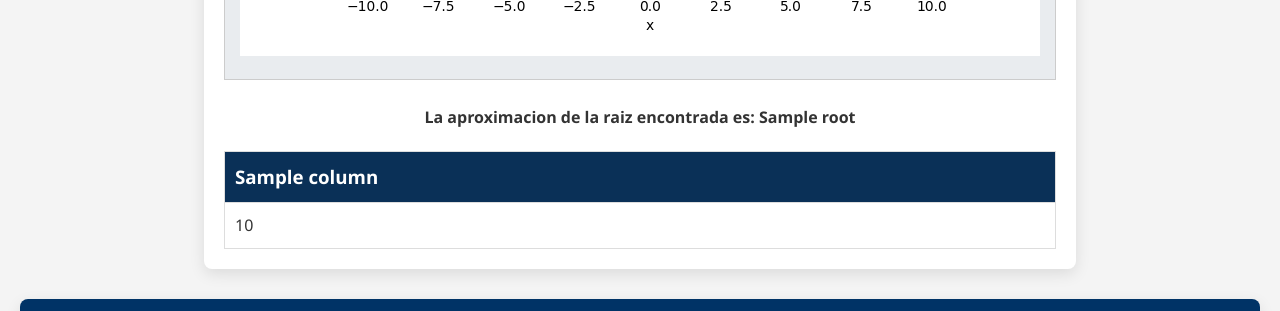
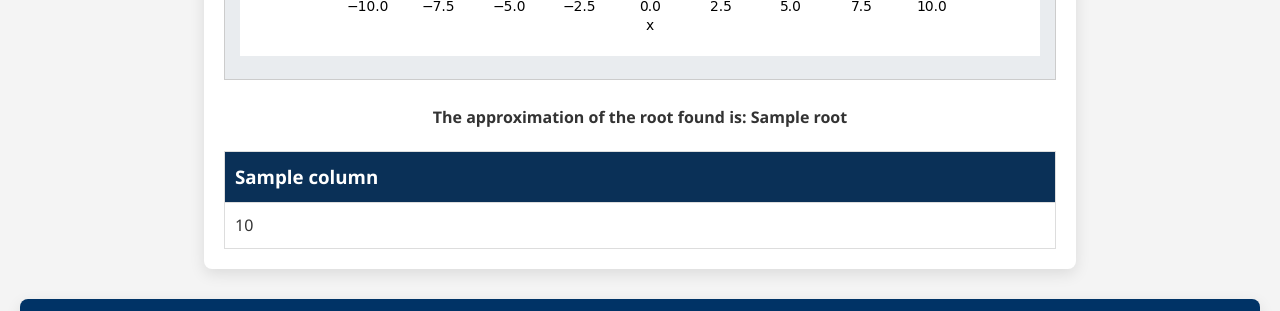
Before and after one commit to migueflorez10/Analitix-Solver, a Django app: template analitix_solver/logica/templates/oneVariable/newton.html in a window 1280 px wide. Shown: the part 1256-1567 px from the top of the page. Run offline with Django 5.2, Linux system fonts and the light colour scheme; the template is opened without the code that fills it: most values are stand-ins (such as "Sample title", 1, 10 or a date in 2020).

Commit message:
update-frontend-01

```diff
--- a/analitix_solver/logica/templates/oneVariable/newton.html
+++ b/analitix_solver/logica/templates/oneVariable/newton.html
@@ -60,7 +60,7 @@
                 </div>
             {% endif %}
             <br>
-            <h4>La aproximacion de la raiz encontrada es: {{data.root}}</h4>
+            <h4>The approximation of the root found is: {{data.root}}</h4>
             <div id="table-container">
                 <table class="table">
                     <thead class="thead-dark">
--- a/analitix_solver/logica/templates/oneVariable/secant.html
+++ b/analitix_solver/logica/templates/oneVariable/secant.html
@@ -60,7 +60,7 @@
             </div>
             {% endif %}
             <br>
-            <h4>La aproximacion de la raiz encontrada es: {{data.root}}</h4>
+            <h4>The approximation of the root found is: {{data.root}}</h4>
             <div id="table-container">
                 <table class="table">
                     <thead class="thead-dark">
```
